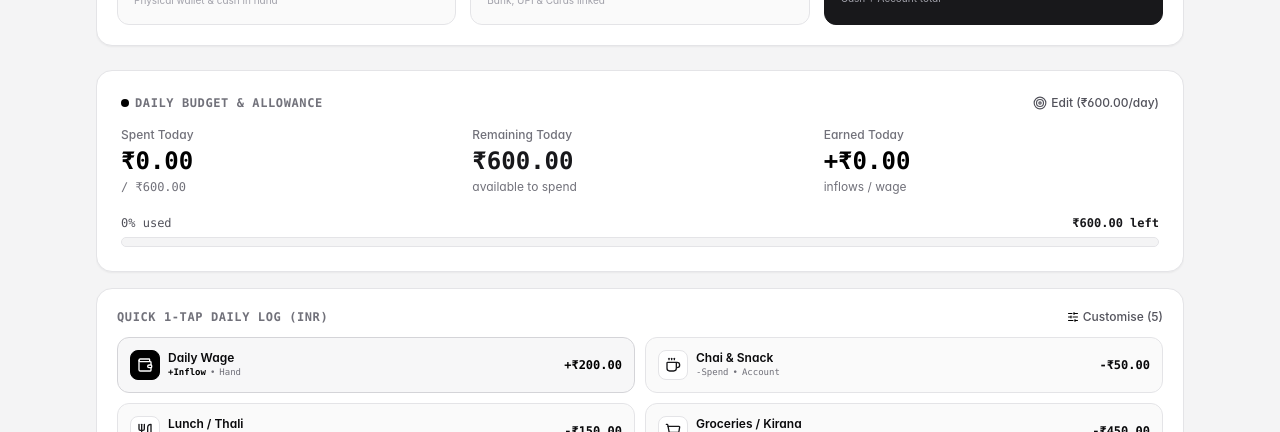
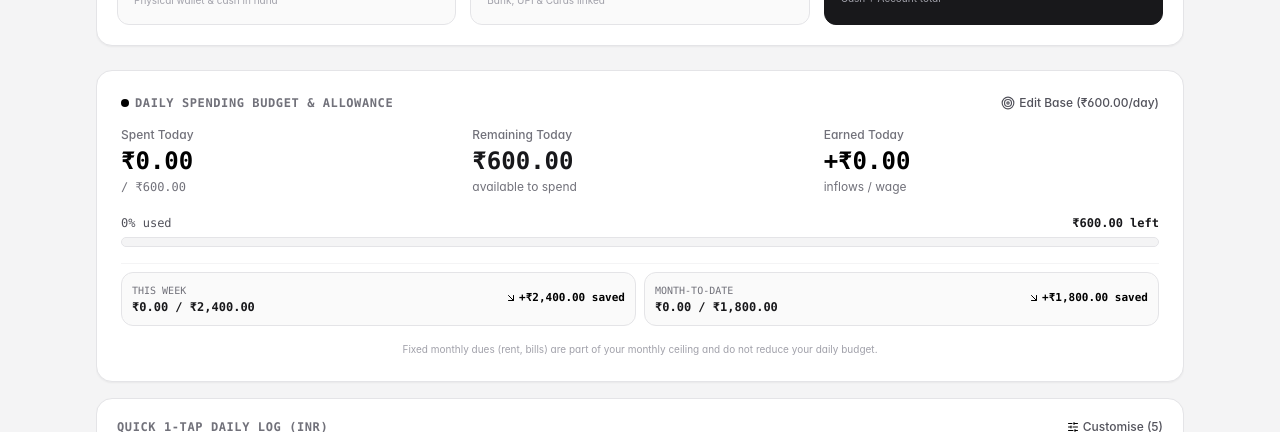
Before and after one commit to atse25029-collab/Fintrack, a Next.js app: page / in a window 1280 px wide. Shown: the part 224-656 px from the top of the page. Built offline with nearby package versions, Linux system fonts and the light colour scheme; no server answers.

Commit message:
feat: implement overspend deficit compensation, weekly/monthly variance metrics, and isolate monthly dues from daily budget

```diff
--- a/app/page.tsx
+++ b/app/page.tsx
@@ -543,6 +543,7 @@ export default function HomePage() {
         category: due.category,
         description: `Monthly Due: ${due.title}`,
         paymentMethod: due.paymentMethod,
+        isMonthlyDue: true,
         date: realTime.date,
         time: realTime.time,
         timestamp: realTime.timestamp,
--- a/components/daily/DailyOverview.tsx
+++ b/components/daily/DailyOverview.tsx
@@ -3,7 +3,7 @@
 import React from 'react';
 import { DailySummary, BudgetConfig } from '@/lib/types';
 import { formatCurrency } from '@/lib/utils';
-import { Target, Sparkles, TrendingUp } from 'lucide-react';
+import { Target, Sparkles, AlertTriangle, ShieldCheck, ArrowDownRight, ArrowUpRight } from 'lucide-react';
 
 interface DailyOverviewProps {
   summary: DailySummary;
@@ -25,7 +25,7 @@ export default function DailyOverview({
         <div className="flex items-center gap-1.5 min-w-0">
           <div className="w-2 h-2 rounded-full bg-black shrink-0" />
           <span className="text-[11px] sm:text-xs font-mono font-semibold uppercase tracking-wider text-zinc-500 truncate">
-            Daily Budget &amp; Allowance
+            Daily Spending Budget &amp; Allowance
           </span>
         </div>
         <button
@@ -33,12 +33,36 @@ export default function DailyOverview({
           className="flex items-center gap-1 text-[11px] sm:text-xs font-medium text-zinc-600 hover:text-black transition-colors shrink-0"
         >
           <Target className="w-3 h-3 sm:w-3.5 sm:h-3.5" />
-          <span>Edit ({formatCurrency(summary.baseAllowance || budget.dailyAllowance)}/day)</span>
+          <span>Edit Base ({formatCurrency(summary.baseAllowance || budget.dailyAllowance)}/day)</span>
         </button>
       </div>
 
-      {/* Carried Forward Rollover Banner (When unspent budget has accumulated) */}
-      {summary.carriedForward > 0 && (
+      {/* Case A: Active Overspend Deficit Alert (Compensating previous overspending) */}
+      {summary.isDeficit && summary.deficitAmount > 0 && (
+        <div className="p-3 bg-zinc-900 text-white rounded-xl border border-zinc-950 flex flex-col sm:flex-row sm:items-center justify-between gap-2 shadow-xs">
+          <div className="flex items-start sm:items-center gap-2.5 min-w-0">
+            <div className="p-1 bg-zinc-800 rounded-lg text-zinc-300 shrink-0 mt-0.5 sm:mt-0">
+              <AlertTriangle className="w-4 h-4 text-zinc-200" />
+            </div>
+            <div className="text-[11px] sm:text-xs min-w-0">
+              <span className="font-bold text-white">Overspend Deficit Active: </span>
+              <span className="text-zinc-300">
+                You overspent by{' '}
+                <strong className="text-white font-mono font-bold">
+                  {formatCurrency(summary.deficitAmount)}
+                </strong>{' '}
+                on previous days. Today&apos;s allowance is reduced to compensate!
+              </span>
+            </div>
+          </div>
+          <span className="text-xs font-mono font-bold text-zinc-300 self-end sm:self-auto shrink-0 bg-zinc-800 px-2 py-0.5 rounded border border-zinc-700">
+            Compensating
+          </span>
+        </div>
+      )}
+
+      {/* Case B: Rollover Savings Surplus (When unspent budget has accumulated) */}
+      {!summary.isDeficit && summary.carriedForward > 0 && (
         <div className="flex items-center justify-between p-2.5 sm:p-3 bg-zinc-50 border border-zinc-200 rounded-xl">
           <div className="flex items-center gap-2 min-w-0">
             <div className="p-1 bg-black text-white rounded-lg shrink-0">
@@ -57,7 +81,7 @@ export default function DailyOverview({
 
       {/* Main daily numbers: Compact responsive grid */}
       <div className="grid grid-cols-3 gap-2 sm:gap-4">
-        {/* Spent Today */}
+        {/* Spent Today (Excluding Monthly Dues) */}
         <div className="space-y-0.5 min-w-0">
           <span className="text-[10px] sm:text-xs text-zinc-500 font-medium block truncate">
             Spent Today
@@ -90,7 +114,9 @@ export default function DailyOverview({
             </span>
           ) : (
             <span className="text-[10px] sm:text-xs text-zinc-500 block truncate">
-              {summary.carriedForward > 0
+              {summary.isDeficit
+                ? 'after compensation'
+                : summary.carriedForward > 0
                 ? `incl. +${formatCurrency(summary.carriedForward)} rollover`
                 : 'available to spend'}
             </span>
@@ -114,8 +140,8 @@ export default function DailyOverview({
         <div className="flex justify-between text-[10px] sm:text-xs text-zinc-600 font-mono">
           <span>
             {summary.percentUsed}% used
-            {summary.carriedForward > 0
-              ? ` of ${formatCurrency(summary.dailyAllowance)} total allowance`
+            {summary.dailyAllowance !== summary.baseAllowance
+              ? ` of ${formatCurrency(summary.dailyAllowance)} compensated allowance`
               : ''}
           </span>
           <span className="font-semibold text-zinc-900">
@@ -131,6 +157,59 @@ export default function DailyOverview({
           />
         </div>
       </div>
+
+      {/* Weekly & Monthly Budget Health Summary */}
+      <div className="pt-2 border-t border-zinc-100 grid grid-cols-1 sm:grid-cols-2 gap-2 text-xs">
+        {/* This Week */}
+        <div className="p-2.5 bg-zinc-50 rounded-xl border border-zinc-200 flex items-center justify-between">
+          <div className="min-w-0">
+            <span className="text-[10px] text-zinc-500 uppercase font-mono block">This Week</span>
+            <div className="font-mono text-xs font-semibold text-zinc-900">
+              {formatCurrency(summary.weeklySpent)} / {formatCurrency(summary.weeklyTarget)}
+            </div>
+          </div>
+          <div className="text-right shrink-0">
+            {summary.weeklyVariance >= 0 ? (
+              <span className="inline-flex items-center gap-0.5 text-[11px] font-mono font-bold text-black">
+                <ArrowDownRight className="w-3 h-3 text-black" />
+                +{formatCurrency(summary.weeklyVariance)} saved
+              </span>
+            ) : (
+              <span className="inline-flex items-center gap-0.5 text-[11px] font-mono font-bold text-black bg-zinc-200 px-1.5 py-0.5 rounded">
+                <ArrowUpRight className="w-3 h-3 text-black" />
+                -{formatCurrency(Math.abs(summary.weeklyVariance))} over
+              </span>
+            )}
+          </div>
+        </div>
+
+        {/* This Month (Daily Budget Track) */}
+        <div className="p-2.5 bg-zinc-50 rounded-xl border border-zinc-200 flex items-center justify-between">
+          <div className="min-w-0">
+            <span className="text-[10px] text-zinc-500 uppercase font-mono block">Month-to-Date</span>
+            <div className="font-mono text-xs font-semibold text-zinc-900">
+              {formatCurrency(summary.monthlyDailySpent)} / {formatCurrency(summary.monthlyDailyTarget)}
+            </div>
+          </div>
+          <div className="text-right shrink-0">
+            {summary.monthlyDailyVariance >= 0 ? (
+              <span className="inline-flex items-center gap-0.5 text-[11px] font-mono font-bold text-black">
+                <ArrowDownRight className="w-3 h-3 text-black" />
+                +{formatCurrency(summary.monthlyDailyVariance)} saved
+              </span>
+            ) : (
+              <span className="inline-flex items-center gap-0.5 text-[11px] font-mono font-bold text-black bg-zinc-200 px-1.5 py-0.5 rounded">
+                <ArrowUpRight className="w-3 h-3 text-black" />
+                -{formatCurrency(Math.abs(summary.monthlyDailyVariance))} over
+              </span>
+            )}
+          </div>
+        </div>
+      </div>
+
+      <p className="text-[10px] text-zinc-400 text-center">
+        Fixed monthly dues (rent, bills) are part of your monthly ceiling and do not reduce your daily budget.
+      </p>
     </div>
   );
 }
--- a/lib/types.ts
+++ b/lib/types.ts
@@ -13,6 +13,7 @@ export interface Transaction {
   timestamp?: string; // ISO string with exact real-time seconds
   paymentMethod: PaymentMethod;
   notes?: string;
+  isMonthlyDue?: boolean; // When true, excluded from daily spending allowance calculation
   createdAt: number;
   synced?: boolean;
 }
@@ -29,9 +30,17 @@ export interface DailySummary {
   spentToday: number;
   earnedToday: number;
   remainingAllowance: number;
-  dailyAllowance: number; // Effective total allowance for today (base + carriedForward)
-  baseAllowance: number;  // Configured base daily allowance
-  carriedForward: number; // Accumulated unspent budget carried forward from previous days
+  dailyAllowance: number; // Effective allowance today (base + carriedForward, min 0)
+  baseAllowance: number;  // Configured base daily allowance (e.g. 600)
+  carriedForward: number; // Net accumulated rollover (positive = savings surplus, negative = overspent deficit)
+  isDeficit: boolean;     // True when user has accumulated an overspend from past days
+  deficitAmount: number;  // Absolute overspent amount being compensated
+  weeklySpent: number;    // This week's total daily spending (excluding monthly dues)
+  weeklyTarget: number;   // This week's expected budget
+  weeklyVariance: number; // Positive = under budget, Negative = overspent
+  monthlyDailySpent: number; // Total daily spending this month so far
+  monthlyDailyTarget: number; // Cumulative daily budget target so far this month
+  monthlyDailyVariance: number; // Positive = net saved, Negative = net overspent
   percentUsed: number;
   isOverBudget: boolean;
 }
--- a/lib/utils.ts
+++ b/lib/utils.ts
@@ -131,12 +131,21 @@ export function calculateMonthlyDueReminders(dues: MonthlyDue[]): MonthlyDueRemi
   });
 }
 
+// Helper: identifies whether a transaction counts as day-to-day spending (excluding monthly dues)
+export function isDailyExpense(tx: Transaction): boolean {
+  if (tx.type !== 'expense') return false;
+  if (tx.isMonthlyDue) return false;
+  if (tx.description && tx.description.toLowerCase().startsWith('monthly due:')) return false;
+  return true;
+}
+
 export function calculateDailySummary(transactions: Transaction[], budget: BudgetConfig): DailySummary {
   const today = new Date().toISOString().split('T')[0];
   const todayTxs = transactions.filter((t) => t.date === today);
 
+  // 1. Today's daily spending (excluding fixed monthly dues)
   const spentToday = todayTxs
-    .filter((t) => t.type === 'expense')
+    .filter(isDailyExpense)
     .reduce((sum, t) => sum + t.amount, 0);
 
   const earnedToday = todayTxs
@@ -145,27 +154,26 @@ export function calculateDailySummary(transactions: Transaction[], budget: Budge
 
   const baseAllowance = budget.dailyAllowance;
 
-  // Calculate accumulated unspent daily budget carried forward from previous days
-  // (Applies strictly to daily budget, accumulating day-by-day unspent allowance)
-  let carriedForward = 0;
+  // 2. Pre-compute past daily expenses (excluding monthly dues)
+  const pastDailyExpenses: Record<string, number> = {};
+  transactions
+    .filter((t) => isDailyExpense(t) && t.date < today)
+    .forEach((tx) => {
+      pastDailyExpenses[tx.date] = (pastDailyExpenses[tx.date] || 0) + tx.amount;
+    });
 
+  // 3. Net Accumulated Rollover:
+  // Tracks net savings (surplus) or net overspend (deficit) across past days.
+  // Overspending on any day creates a deficit that deducts from subsequent days.
+  // Underspending compensates and pays off the deficit!
+  let netRollover = 0;
   if (transactions.length > 0 && baseAllowance > 0) {
-    const pastExpenseTxs = transactions.filter((t) => t.date < today);
+    const pastExpenseDates = Object.keys(pastDailyExpenses).sort();
+    if (pastExpenseDates.length > 0) {
+      const earliestDateStr = pastExpenseDates[0];
+      const cursor = new Date(earliestDateStr + 'T00:00:00');
 
-    if (pastExpenseTxs.length > 0) {
-      const sortedDates = pastExpenseTxs.map((t) => t.date).sort();
-      const earliestDateStr = sortedDates[0];
-
-      // Pre-compute daily expenses
-      const dailyExpenses: Record<string, number> = {};
-      pastExpenseTxs.forEach((tx) => {
-        if (tx.type === 'expense') {
-          dailyExpenses[tx.date] = (dailyExpenses[tx.date] || 0) + tx.amount;
-        }
-      });
-
-      // Bounded lookback from earliest transaction up to yesterday (max 30 days)
-      const cursor = new Date(earliestDateStr + 'T00:00:00');
+      // Bounded lookback (last 30 days)
       const thirtyDaysAgo = new Date();
       thirtyDaysAgo.setDate(thirtyDaysAgo.getDate() - 30);
       thirtyDaysAgo.setHours(0, 0, 0, 0);
@@ -177,27 +185,54 @@ export function calculateDailySummary(transactions: Transaction[], budget: Budge
       yesterday.setDate(yesterday.getDate() - 1);
       yesterday.setHours(0, 0, 0, 0);
 
-      let accumulated = 0;
       while (cursor <= yesterday) {
         const dStr = cursor.toISOString().split('T')[0];
-        const spentOnDay = dailyExpenses[dStr] || 0;
+        const spentOnDay = pastDailyExpenses[dStr] || 0;
         const netDaily = baseAllowance - spentOnDay;
-        // Unspent adds to accumulated savings; overspending draws from accumulated savings
-        accumulated = Math.max(0, accumulated + netDaily);
-
+        // Cumulative net rollover: adds savings, subtracts overspends
+        netRollover += netDaily;
         cursor.setDate(cursor.getDate() + 1);
       }
-
-      carriedForward = accumulated;
     }
   }
 
-  const effectiveDailyAllowance = baseAllowance + carriedForward;
+  // Today's Compensated Allowance:
+  // Base daily allowance + net rollover (which compensates for any overspent debt)
+  const effectiveDailyAllowance = Math.max(0, baseAllowance + netRollover);
   const remaining = Math.max(0, effectiveDailyAllowance - spentToday);
   const percentUsed =
     effectiveDailyAllowance > 0
       ? Math.min(100, Math.round((spentToday / effectiveDailyAllowance) * 100))
+      : spentToday > 0
+      ? 100
       : 0;
+
+  // 4. Weekly Metrics (Monday to Today)
+  const now = new Date();
+  const dayOfWeek = now.getDay();
+  const distanceToMonday = (dayOfWeek + 6) % 7;
+  const monday = new Date(now);
+  monday.setDate(now.getDate() - distanceToMonday);
+  monday.setHours(0, 0, 0, 0);
+  const mondayStr = monday.toISOString().split('T')[0];
+
+  const thisWeekTxs = transactions.filter(
+    (t) => isDailyExpense(t) && t.date >= mondayStr && t.date <= today
+  );
+  const weeklySpent = thisWeekTxs.reduce((sum, t) => sum + t.amount, 0);
+  const daysInWeekSoFar = distanceToMonday + 1;
+  const weeklyTarget = daysInWeekSoFar * baseAllowance;
+  const weeklyVariance = weeklyTarget - weeklySpent;
+
+  // 5. Monthly Daily Metrics (Day 1 of current month to Today)
+  const currentDayOfMonth = now.getDate();
+  const firstOfMonthStr = `${now.getFullYear()}-${String(now.getMonth() + 1).padStart(2, '0')}-01`;
+  const thisMonthDailyTxs = transactions.filter(
+    (t) => isDailyExpense(t) && t.date >= firstOfMonthStr && t.date <= today
+  );
+  const monthlyDailySpent = thisMonthDailyTxs.reduce((sum, t) => sum + t.amount, 0);
+  const monthlyDailyTarget = currentDayOfMonth * baseAllowance;
+  const monthlyDailyVariance = monthlyDailyTarget - monthlyDailySpent;
 
   return {
     date: today,
@@ -206,7 +241,15 @@ export function calculateDailySummary(transactions: Transaction[], budget: Budge
     remainingAllowance: remaining,
     dailyAllowance: effectiveDailyAllowance,
     baseAllowance,
-    carriedForward,
+    carriedForward: netRollover,
+    isDeficit: netRollover < 0,
+    deficitAmount: Math.abs(Math.min(0, netRollover)),
+    weeklySpent,
+    weeklyTarget,
+    weeklyVariance,
+    monthlyDailySpent,
+    monthlyDailyTarget,
+    monthlyDailyVariance,
     percentUsed,
     isOverBudget: spentToday > effectiveDailyAllowance,
   };
```
